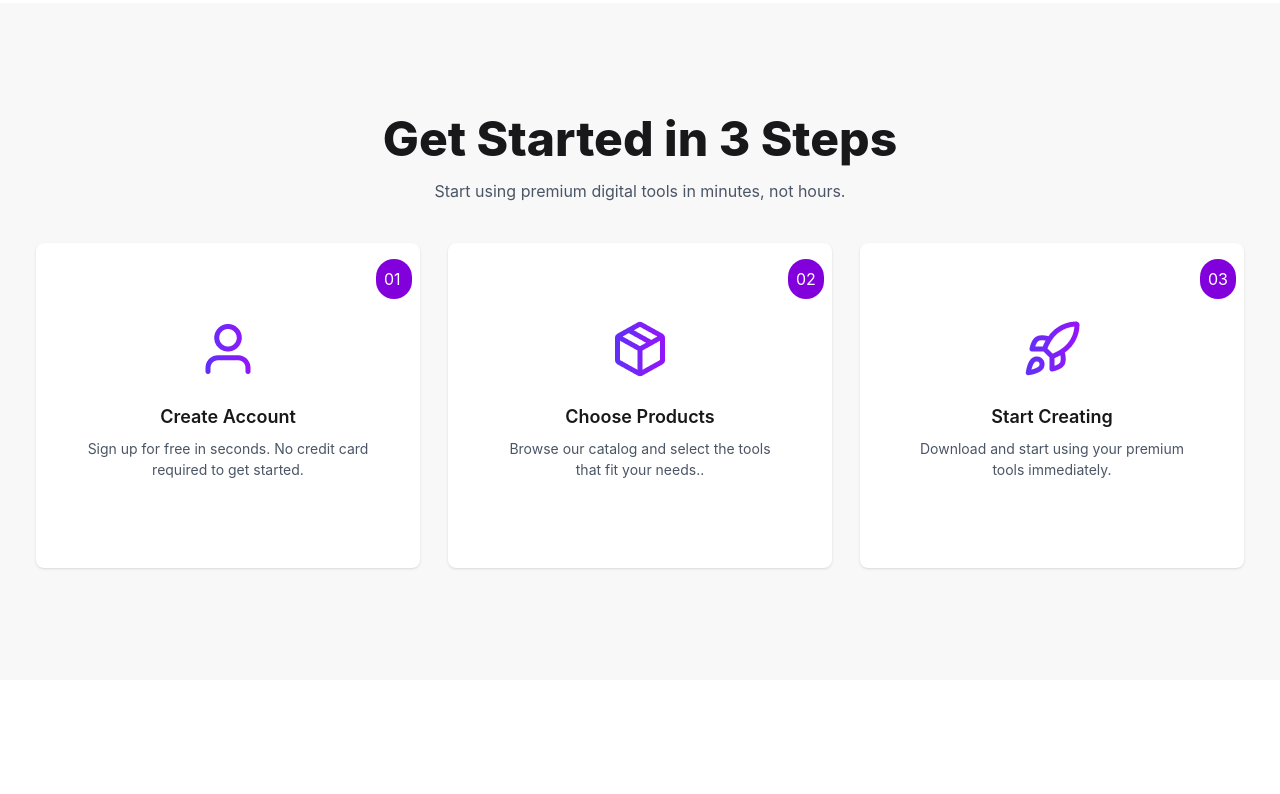
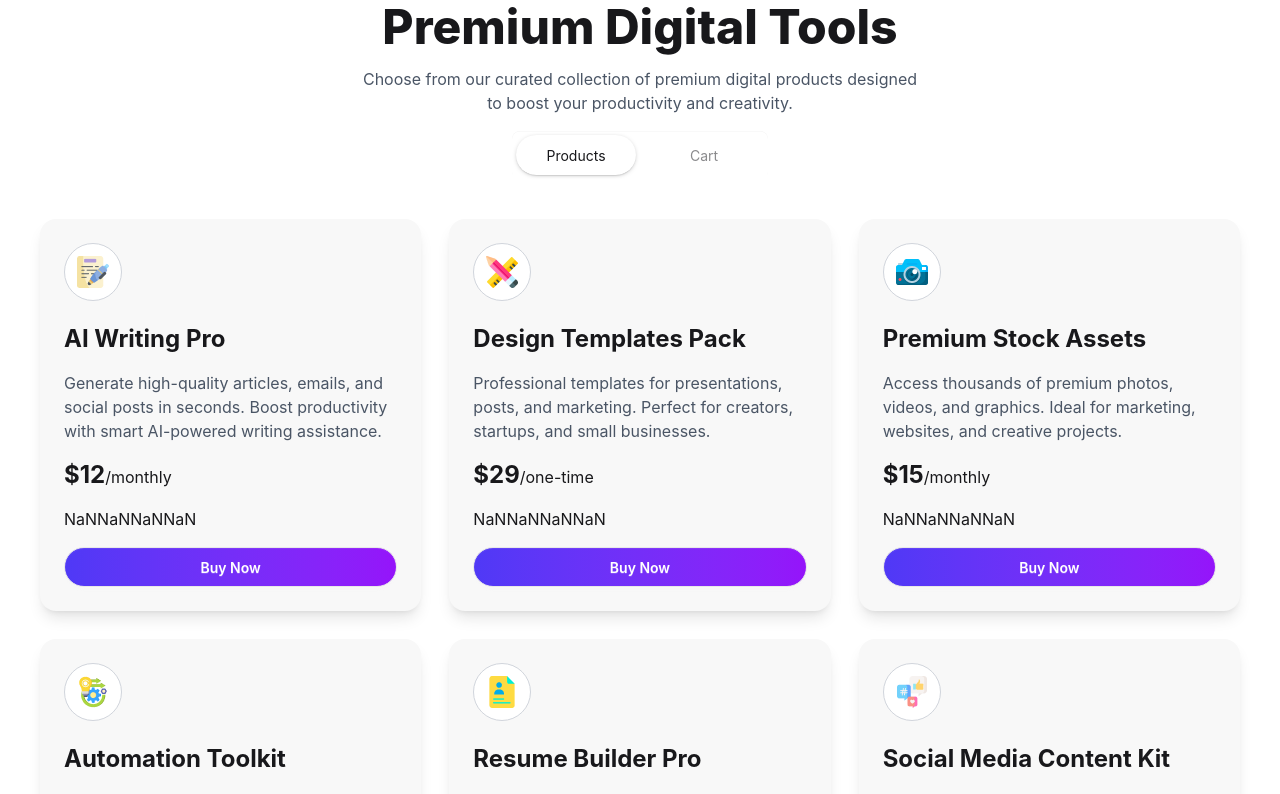
Before and after one commit to nayem-codes/Assignment06, a React (Vite) app: page / in a window 1280 px wide. Shown: the part 1100-1894 px from the top of the page. Built offline with nearby package versions, Linux system fonts and the light colour scheme.

Commit message:
added carts

```diff
--- /dev/null
+++ b/public/models.json
@@ -0,0 +1,98 @@
+[
+    {
+        "id": 1,
+        "name": "AI Writing Pro",
+        "description": "Generate high-quality articles, emails, and social posts in seconds.\nBoost productivity with smart AI-powered writing assistance.",
+        "price": 12,
+        "period": "monthly",
+        "tag": "popular",
+        "tagType": "popular",
+        "features": [
+            "AI article generator",
+            "Grammar and tone improvement",
+            "SEO writing assistance",
+            "Multiple content formats"
+        ],
+        "icon": "../src/assets/writing_2327400 1.png"
+    },
+    {
+        "id": 2,
+        "name": "Design Templates Pack",
+        "description": "Professional templates for presentations, posts, and marketing.\nPerfect for creators, startups, and small businesses.",
+        "price": 29,
+        "period": "one-time",
+        "tag": "best seller",
+        "tagType": "best seller",
+        "features": [
+            "500+ design templates",
+            "Editable in Canva & Figma",
+            "Business and social media designs",
+            "High-resolution assets"
+        ],
+        "icon": "../src/assets/design-tool.png"
+    },
+    {
+        "id": 3,
+        "name": "Premium Stock Assets",
+        "description": "Access thousands of premium photos, videos, and graphics.\nIdeal for marketing, websites, and creative projects.",
+        "price": 15,
+        "period": "monthly",
+        "tag": "popular",
+        "tagType": "popular",
+        "features": [
+            "10,000+ stock photos",
+            "HD videos and motion graphics",
+            "Royalty-free license",
+            "Commercial use allowed"
+        ],
+        "icon": "../src/assets/camera_8775444 1.png"
+    },
+    {
+        "id": 4,
+        "name": "Automation Toolkit",
+        "description": "Automate repetitive online tasks and workflows easily.\nSave time with powerful integrations and triggers.",
+        "price": 19,
+        "period": "monthly",
+        "tag": "new",
+        "tagType": "new",
+        "features": [
+            "Workflow automation",
+            "100+ integrations",
+            "No-code setup",
+            "Task scheduling"
+        ],
+        "icon": "../src/assets/operation.png"
+    },
+    {
+        "id": 5,
+        "name": "Resume Builder Pro",
+        "description": "Create professional resumes that stand out to employers.\nOptimized for ATS systems used by modern companies.",
+        "price": 0,
+        "period": "yearly",
+        "tag": "best seller",
+        "tagType": "best seller",
+        "features": [
+            "100+ templates",
+            "ATS optimization",
+            "Export to PDF",
+            "Real-time editing"
+        ],
+        "icon": "../src/assets/portfolio.png"
+    },
+    {
+        "id": 6,
+        "name": "Social Media Content Kit",
+        "description": "Ready-to-use social media posts and content ideas.\nGrow your brand with engaging and trendy designs.",
+        "price": 9,
+        "period": "monthly",
+        "tag": "new",
+        "tagType": "new",
+        "features": [
+            "300+ post templates",
+            "Caption and hashtag ideas",
+            "Instagram & Facebook optimized",
+            "Editable formats"
+        ],
+        "icon": "../src/assets/social-media.png"
+    }
+]
--- a/src/App.jsx
+++ b/src/App.jsx
@@ -1,7 +1,3 @@
-import { useState } from 'react'
-import reactLogo from './assets/react.svg'
-import viteLogo from './assets/vite.svg'
-import heroImg from './assets/hero.png'
 import './App.css'
 import Navbar from './components/navbar/Navbar'
 import Banner from './components/banner/Banner'
@@ -10,18 +6,59 @@ import Workflow from './components/workflow/Workflow'
 import Pricing from './components/pricing/Pricing'
 import Steps from './components/steps/Steps'
 import Info from './components/steps/info/Info'
+import Models from './components/models/Models'
+import ModelCard from './components/models/ModelCard'
+import Cart from './components/cart/Cart'
+import { useState } from 'react'
+
+const getModels = async () => {
+  const res = await fetch("/models.json");
+  return res.json();
+};
+
+const modelPromise = getModels()
 
 function App() {
-  const [count, setCount] = useState(0)
+  const [activeTab, setActiveTab] = useState("model")
+  const [cart, setCart] = useState([])
+
 
   return (
     <>
       <Navbar></Navbar>
+
       <Banner></Banner>
+
       <Info></Info>
+
+
+
+      <div className='pt-28'>
+
+        <div className="text-center">
+          <h2 className="font-extrabold text-5xl">Premium Digital Tools</h2>
+          <p className="text-gray-600 my-4">Choose from our curated collection of premium digital products designed <br></br> to boost your productivity and creativity.</p>
+        </div>
+
+        <div className="tabs tabs-box max-w-3xs mx-auto flex justify-between bg-transparent">
+          <input type="radio" name="my_tabs_1" className="tab rounded-full w-30" aria-label="Products" defaultChecked
+          onClick={() => setActiveTab("model")}/>
+
+          <input type="radio" name="my_tabs_1" className="tab rounded-full w-30" aria-label="Cart"
+          onClick={() => setActiveTab("cart")}/>
+
+        </div>
+      </div>
+
+      {activeTab === "model" && <Models modelPromise={modelPromise} cart={cart} setCart={setCart}></Models>}
+
+      {activeTab === "cart" && <Cart cart={cart} setCart={setCart} ></Cart>}
       <Steps></Steps>
+
       <Pricing></Pricing>
+
       <Workflow></Workflow>
+
       <Footer></Footer>
     </>
   )
--- /dev/null
+++ b/src/components/cart/Cart.jsx
@@ -0,0 +1,61 @@
+import cartImage from "../../assets/shopping-cart.png"
+const Cart = ({ cart, setCart }) => {
+    const totalPrice = cart.reduce((sum, item) => sum + item.price, 0)
+
+    const handlePayment = () =>{
+        setCart([])
+    };
+
+
+    return (
+        <div className="grid gap-4 max-w-300 mx-auto p-10 mt-10 shadow-lg rounded-2xl">
+
+            <h2 className="text-2xl font-bold">Your Cart</h2>
+
+            {
+                cart.length === 0 ? <div className="flex flex-col items-center justify-center gap-4">
+                    <img className="w-16 h-16" src={cartImage} alt="" />
+                    <p className="text-gray-500">Your cart is empty</p>
+                </div> :
+                <>
+                {
+                cart.map(item =>
+                    <div className="flex justify-between items-center bg-base-200 rounded-2xl p-5" key={item.id}>
+
+                        <div className="flex gap-2">
+                            <div className="bg-white  border border-gray-300 rounded-full inline-block p-3">
+                                <img src={item.icon} alt="" />
+                            </div>
+
+                            <div>
+                                <h2 className="font-semibold text-xl">{item.name}</h2>
+                                <p className="text-gray-500">${item.price}</p>
+                            </div>
+                        </div>
+
+                        <div>
+                            <button className="btn btn-ghost text-red-500 font-medium">Remove</button>
+                        </div>
+                    </div>
+
+                )
+            }
+            <div className="flex justify-between mt-5">
+                <p>Total</p>
+                <p className="font-bold text-xl">$<span>{totalPrice}</span></p>
+            </div>
+
+            <div>
+                <button onClick={handlePayment} className="btn bg-linear-to-r from-[#4F39F6] to-[#9514FA] text-white rounded-full w-full mt-5" >Proceed to Checkout</button>
+            </div>
+                </>
+            }
+
+
+
+
+        </div>
+    );
+};
+
+export default Cart;
--- /dev/null
+++ b/src/components/models/ModelCard.jsx
@@ -0,0 +1,37 @@
+import { useState } from 'react';
+
+const ModelCard = ({model, cart, setCart}) => {
+    const [isBought, setIsBought] = useState(false)
+
+    const handleBuying = () => {
+         setIsBought(true)
+        setCart([...cart, model])
+    }
+
+    return (
+        <div className="rounded-2xl bg-base-200 p-6 shadow-lg">
+            <div className="bg-white  border border-gray-300 rounded-full inline-block p-3">
+                <img src={model.icon} alt="" />
+            </div>
+
+            <div className="my-4">
+                <h3 className="font-bold text-2xl">{model.name}</h3>
+                <p className="mt-4 text-gray-600">{model.description}</p>
+            </div>
+
+            <div>
+                <p><span className="text-2xl font-bold">${model.price}</span>/{model.period}</p>
+            </div>
+
+            <div className="mt-4">
+                {model.features.map(feature => (
+              +      <p><svg xmlns="http://www.w3.org/2000/svg" className="size-4 me-2 inline-block text-success" fill="none" viewBox="0 0 24 24" stroke="currentColor"><path strokeLinecap="round" strokeLinejoin="round" strokeWidth="2" d="M5 13l4 4L19 7" /></svg> {feature}</p>
+                ))}
+
+                <button onClick={handleBuying} className="btn bg-linear-to-r from-[#4F39F6] to-[#9514FA] text-white rounded-full mt-4 w-full">{isBought ? "Added to cart!" : "Buy Now"}</button>
+            </div>
+        </div>
+    );
+};
+
+export default ModelCard;
--- /dev/null
+++ b/src/components/models/Models.jsx
@@ -0,0 +1,22 @@
+import { use } from "react";
+import ModelCard from "./ModelCard";
+
+const Models = ({ modelPromise, cart, setCart }) => {
+    const models = use(modelPromise);
+
+
+    return (
+        <div className="mt-10 max-w-300 mx-auto">
+
+
+            <div className=" grid sm:grid-cols-1 md:grid-cols-2 lg:grid-cols-3 gap-7">
+                {models.map(model =>
+                    <ModelCard key={model.id} model={model} cart={cart} setCart={setCart}></ModelCard>
+                )}
+            </div>
+
+        </div>
+    );
+};
+
+export default Models;
--- a/src/components/navbar/Navbar.jsx
+++ b/src/components/navbar/Navbar.jsx
@@ -19,15 +19,15 @@ const Navbar = () => {
 
         <div className="navbar-end flex gap-2.5">
           <div className="dropdown dropdown-end">
-            <div tabindex="0" role="button" class="btn btn-ghost btn-circle">
+            <div tabIndex="0" role="button" className="btn btn-ghost btn-circle">
               <div className="indicator">
-                <svg xmlns="http://www.w3.org/2000/svg" class="h-5 w-5" fill="none" viewBox="0 0 24 24" stroke="currentColor">
-                  <path stroke-linecap="round" stroke-linejoin="round" stroke-width="2" d="M3 3h2l.4 2M7 13h10l4-8H5.4M7 13L5.4 5M7 13l-2.293 2.293c-.63.63-.184 1.707.707 1.707H17m0 0a2 2 0 100 4 2 2 0 000-4zm-8 2a2 2 0 11-4 0 2 2 0 014 0z" />
+                <svg xmlns="http://www.w3.org/2000/svg" className="h-5 w-5" fill="none" viewBox="0 0 24 24" stroke="currentColor">
+                  <path strokeLinecap="round" strokeLinejoin="round" strokeWidth="2" d="M3 3h2l.4 2M7 13h10l4-8H5.4M7 13L5.4 5M7 13l-2.293 2.293c-.63.63-.184 1.707.707 1.707H17m0 0a2 2 0 100 4 2 2 0 000-4zm-8 2a2 2 0 11-4 0 2 2 0 014 0z" />
                 </svg>
                 <span className="badge badge-sm indicator-item">8</span>
               </div>
             </div>
-            <div tabindex="0" class="card card-compact dropdown-content bg-base-100 z-1 mt-3 w-52 shadow">
+            <div tabIndex="0" className="card card-compact dropdown-content bg-base-100 z-1 mt-3 w-52 shadow">
               <div className="card-body">
                 <span className="text-lg font-bold">8 Items</span>
                 <span className="text-info">Subtotal: $999</span>
```
Also changed, not shown: src/components/banner/Banner.jsx (+4 -4 lines), src/components/pricing/Pricing.jsx (+33 -33 lines), src/components/steps/Steps.jsx (+15 -15 lines), src/assets/camera_8775444 1.png (added).
